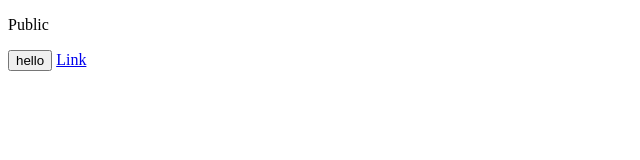
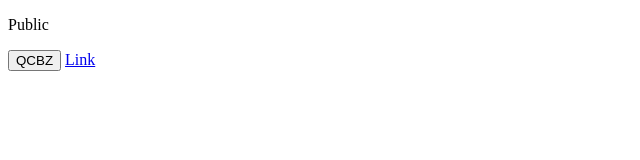
Before and after one commit to yc0100/yc0100_pub, a plain HTML site: page index.html in a window 1280 px wide. Shown: the full height of the page, 0-640 px from the left. Drawn offline with Linux system fonts and the light colour scheme.

Commit message:
Update index.html

```diff
--- a/index.html
+++ b/index.html
@@ -8,7 +8,7 @@
       Public
     </p>
     <button>
-      hello
+      QCBZ
     </button>
     <a href="https://www.youtube.com/" target="_blank">
       Link
```
